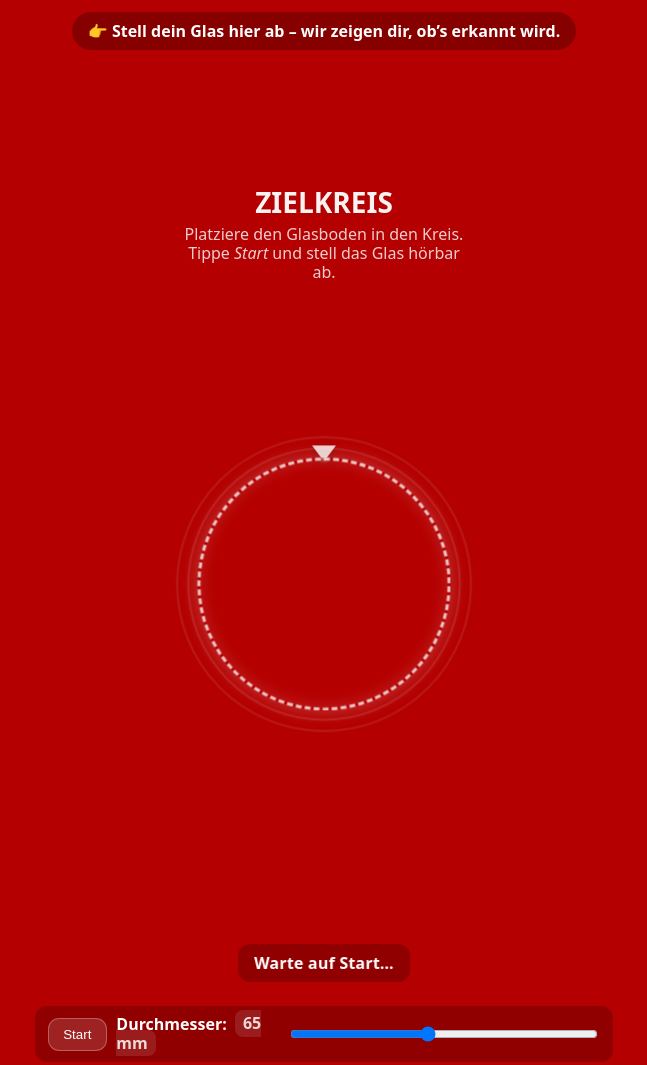
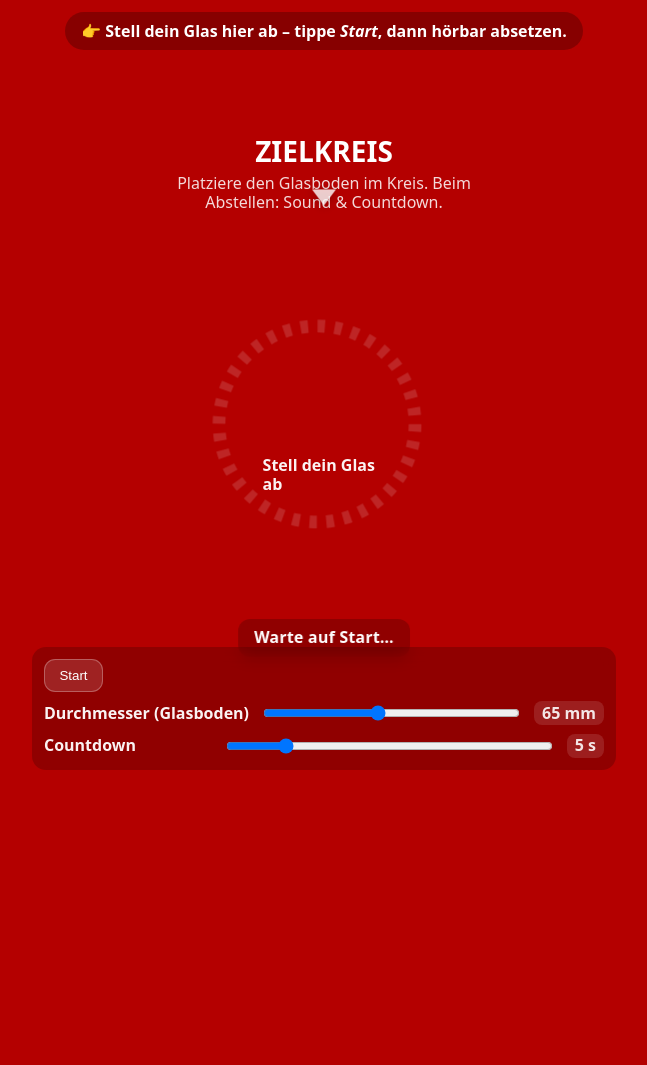
Before and after one commit to Phil-star1984/drinking_game, a plain HTML site: page index.html in a window 1280 px wide. Shown: the whole page, without its empty margins (316-963 px from the left). After the commit the page ends 800 px from the top, so only its background shows below. Drawn offline with Linux system fonts and the light colour scheme.

Commit message:
add: feature sound ad countdown on sound effect

```diff
--- a/index.html
+++ b/index.html
@@ -3,168 +3,218 @@
 <head>
 <meta charset="utf-8" />
 <meta name="viewport" content="width=device-width,initial-scale=1,viewport-fit=cover">
-<title>Glass Target – Web PoC</title>
+<title>Glass Target – PoC (besseres UI)</title>
 <style>
-  :root{
-    --bg: #b40000;    /* rot idle */
-    --ok: #0a7a0a;    /* grün erkannt */
-    --ring: #ffffffcc;
-    --text: #fff;
-    --target-mm: 65;  /* Standard: 65 mm */
-  }
-  html,body {height:100%;margin:0;background:var(--bg);color:var(--text);font:600 16px/1.2 system-ui,-apple-system,Segoe UI,Roboto,sans-serif}
-  .wrap {min-height:100%;display:flex;flex-direction:column}
-  header{display:flex;gap:.5rem;align-items:center;justify-content:center;padding:.75rem 1rem}
-  header .cta{padding:.6rem 1rem;border-radius:999px;background:#00000040;backdrop-filter:blur(6px)}
-  header small{opacity:.85;font-weight:500}
-  main{flex:1;display:grid;place-items:center;padding:24px}
-  .stage{position:relative;display:grid;place-items:center;max-width:560px;width:100%;aspect-ratio:9/16}
-  .hint{
-    position:absolute;top:10%;left:50%;transform:translateX(-50%);
-    text-align:center;max-width:86%;opacity:.95
-  }
+  :root{ --bg:#b40000; --ok:#0a7a0a; --ring:#ffffffcc; --text:#fff; }
+  html,body{height:100%;margin:0;background:var(--bg);color:var(--text);
+    font:600 16px/1.2 system-ui,-apple-system,Segoe UI,Roboto,sans-serif}
+  .wrap{min-height:100%;display:flex;flex-direction:column}
+  header{display:flex;justify-content:center;padding:.75rem 1rem}
+  .cta{padding:.6rem 1rem;border-radius:999px;background:#00000040;backdrop-filter:blur(6px)}
+  main{flex:1;display:grid;place-items:center;padding:16px}
+  .stage{position:relative;display:grid;place-items:center;width:100%;height:100%;max-width:720px;overflow:visible}
+  .hint{position:absolute;top:8%;left:50%;transform:translateX(-50%);text-align:center;max-width:86%}
   .hint .title{font-size:clamp(18px,4.5vw,28px)}
   .hint .sub{font-weight:500;opacity:.85;margin-top:.35rem}
-  .target{
-    position:absolute;inset:0;display:grid;place-items:center;pointer-events:none;
-  }
-  /* Zielkreis: wir rechnen Pixelgröße aus JS, animieren hier nur Stil */
-  .ring{
-    position:relative;border-radius:999px;border:3px dashed var(--ring);
-    box-shadow:0 0 20px #ffffff40, inset 0 0 18px #ffffff26;
-    animation:pulse 1.6s ease-in-out infinite;
-    backdrop-filter:blur(2px);
-  }
-  .ring::before, .ring::after{
-    content:"";position:absolute;border-radius:999px;inset:-10px;
-    border:2px solid #ffffff1f;animation:pulse 2.2s ease-in-out infinite;
-  }
-  .ring::after{inset:-22px;opacity:.7;animation-duration:2.8s}
-  @keyframes pulse{
-    0%,100%{transform:scale(1);opacity:1}
-    50%{transform:scale(1.04);opacity:.95}
-  }
-  .arrow{
-    position:absolute;top:calc(50% - 140px);left:50%;transform:translateX(-50%);
+  .target{position:absolute;inset:0;display:grid;place-items:center;pointer-events:none;overflow:visible}
+  .ringWrap{position:relative;display:grid;place-items:center;overflow:visible} /* kein clamp mehr */
+  .arrow{position:absolute;top:-120px;left:50%;transform:translateX(-50%);
     width:0;height:0;border-left:12px solid transparent;border-right:12px solid transparent;border-top:16px solid var(--ring);
-    filter:drop-shadow(0 2px 4px #00000050);animation:bounce 1.2s ease-in-out infinite;
-  }
+    filter:drop-shadow(0 2px 4px #00000050);animation:bounce 1.2s ease-in-out infinite;}
   @keyframes bounce{0%,100%{transform:translate(-50%,0)}50%{transform:translate(-50%,6px)}}
-
-  .status{
-    position:absolute;bottom:10%;left:50%;transform:translateX(-50%);
-    padding:.6rem 1rem;border-radius:12px;background:#00000033;backdrop-filter:blur(6px);
-    font-weight:700;letter-spacing:.2px
-  }
+  .status{position:absolute;bottom:18%;left:50%;transform:translateX(-50%);
+    padding:.6rem 1rem;border-radius:12px;background:#00000033;backdrop-filter:blur(6px);font-weight:700;letter-spacing:.2px}
+  /* Controls jetzt vertikal gestapelt */
   .controls{
     position:absolute;bottom:2%;left:50%;transform:translateX(-50%);
-    display:flex;gap:.6rem;align-items:center;background:#00000033;
-    padding:.55rem .8rem;border-radius:12px;backdrop-filter:blur(6px);font-weight:600
+    width:min(92vw,560px);
+    display:flex;flex-direction:column;gap:.55rem;
+    background:#00000033;padding:.75rem;border-radius:14px;backdrop-filter:blur(8px);font-weight:600
   }
-  .controls input[type="range"]{width:min(56vw,360px)}
-  .tag{opacity:.85;padding:.15rem .5rem;border-radius:.5rem;background:#ffffff22;margin-left:.25rem}
-  .go{padding:.5rem .9rem;border-radius:.7rem;background:#ffffff22;border:1px solid #ffffff45;color:#fff}
+  .controlRow{display:flex;align-items:center;gap:.75rem}
+  .controlRow label{min-width:max(120px,30%);opacity:.95}
+  .controlRow .value{margin-left:auto;opacity:.9;background:#ffffff22;padding:.15rem .5rem;border-radius:.5rem}
+  .controlRow input[type="range"]{flex:1}
+  .go{align-self:flex-start;padding:.5rem .9rem;border-radius:.7rem;background:#ffffff22;border:1px solid #ffffff45;color:#fff}
   .ok{background:#ffffff33}
-  /* erkannt-Zustand */
-  .detected body, .detected {background:var(--ok)}
+  .detected body, .detected{background:var(--ok)}
   .flash{animation:flash .4s ease-out}
   @keyframes flash{0%{filter:brightness(1.6)}100%{filter:brightness(1)}}
+  /* Countdown + Ring */
+  .countText{position:absolute;inset:0;display:grid;place-items:center;font-size:clamp(22px,8vw,44px);font-weight:800;text-shadow:0 2px 6px #0007}
+  .label{position:absolute;top:60%;left:50%;transform:translateX(-50%);font-size:clamp(12px,3.6vw,16px);opacity:.95}
+  .pulse{animation:pulse 1.6s ease-in-out infinite}
+  @keyframes pulse{0%,100%{transform:scale(1);opacity:1}50%{transform:scale(1.04);opacity:.96}}
 </style>
 </head>
 <body>
 <div class="wrap">
-  <header>
-    <div class="cta">👉 <strong>Stell dein Glas hier ab</strong> – wir zeigen dir, ob’s erkannt wird.</div>
-  </header>
+  <header><div class="cta">👉 <strong>Stell dein Glas hier ab</strong> – tippe <em>Start</em>, dann hörbar absetzen.</div></header>
 
   <main>
     <div class="stage" id="stage">
       <div class="hint">
         <div class="title">ZIELKREIS</div>
-        <div class="sub">Platziere den Glasboden in den Kreis. Tippe <em>Start</em> und stell das Glas hörbar ab.</div>
+        <div class="sub">Platziere den Glasboden im Kreis. Beim Abstellen: Sound & Countdown.</div>
       </div>
 
       <div class="target">
-        <div class="arrow" aria-hidden="true"></div>
-        <div class="ring" id="ring" aria-label="Zielkreis"></div>
+        <div class="ringWrap" id="ringWrap" aria-label="Zielkreis">
+          <div class="arrow" aria-hidden="true"></div>
+          <svg id="ringSvg" width="260" height="260" viewBox="0 0 260 260" class="pulse" aria-hidden="true">
+            <circle id="track" cx="130" cy="130" r="110" fill="none" stroke="#ffffff26" stroke-width="14" stroke-dasharray="8 10"/>
+            <circle id="progress" cx="130" cy="130" r="110" fill="none" stroke="white" stroke-opacity=".9" stroke-width="10"
+              stroke-linecap="round" transform="rotate(-90 130 130)" stroke-dasharray="690" stroke-dashoffset="690"/>
+          </svg>
+          <div class="countText"><span id="countNum"> </span></div>
+          <div class="label" id="label">Stell dein Glas ab</div>
+        </div>
       </div>
 
       <div class="status" id="status">Warte auf Start…</div>
 
       <div class="controls">
         <button id="btn" class="go">Start</button>
-        <label for="size">Durchmesser:
-          <span class="tag"><span id="mmOut">65</span> mm</span>
-        </label>
-        <input id="size" type="range" min="45" max="90" value="65" step="1" />
+
+        <div class="controlRow">
+          <label for="size">Durchmesser (Glasboden)</label>
+          <input id="size" type="range" min="45" max="90" value="65" step="1" />
+          <span class="value"><span id="mmOut">65</span> mm</span>
+        </div>
+
+        <div class="controlRow">
+          <label for="secs">Countdown</label>
+          <input id="secs" type="range" min="3" max="15" value="5" step="1" />
+          <span class="value"><span id="sOut">5</span> s</span>
+        </div>
       </div>
     </div>
   </main>
 </div>
 
 <script>
-  // Utility: mm → CSS-Pixel (Annäherung).
-  // Hinweis: "echte" mm sind im mobilen Browser nicht exakt. Deshalb geben wir
-  // einen praktischen Regler + sinnvollen Default. Wir begrenzen den Kreis auf die Stage-Breite.
-  const ring = document.getElementById('ring');
-  const stage = document.getElementById('stage');
+  const ringWrap = document.getElementById('ringWrap');
+  const ringSvg  = document.getElementById('ringSvg');
+  const progress = document.getElementById('progress');
+  const track    = document.getElementById('track');
+  const countNum = document.getElementById('countNum');
+  const label    = document.getElementById('label');
+  const stage    = document.getElementById('stage');
   const statusEl = document.getElementById('status');
-  const sizeInput = document.getElementById('size');
-  const mmOut = document.getElementById('mmOut');
-  const btn = document.getElementById('btn');
+  const sizeInput= document.getElementById('size');
+  const secsInput= document.getElementById('secs');
+  const mmOut    = document.getElementById('mmOut');
+  const sOut     = document.getElementById('sOut');
+  const btn      = document.getElementById('btn');
 
   const state = {
-    listening: false,
-    isGreen: false,
-    cooldownUntil: 0,
-    ctx: null,
-    analyser: null,
-    data: null,
+    listening:false,
+    isGreen:false,
+    cooldownUntil:0,
+    ctx:null, analyser:null, data:null,
+    countdownActive:false, startTime:0, durationMs:5000, raf:0,
   };
 
-  function mmToPx(mm){
-    // sehr grobe Faustformel: ~3.78 px pro mm (96dpi)
-    // Auf Phones variiert das. Nutzer kann nachregeln.
-    return mm * 3.78;
-  }
+  // mm -> px; Nutzer kann feinjustieren
+  function mmToPx(mm){ return mm * 3.78; }
 
   function layoutRing(){
-    const mm = parseInt(sizeInput.value, 10);
-    const px = Math.min(mmToPx(mm), stage.clientWidth * 0.9);
-    ring.style.width = px + 'px';
-    ring.style.height = px + 'px';
+    // Kreisgröße: min(Breite,Höhe) nutzen, aber vom Nutzer-Durchmesser übersteuern
+    const mm = parseInt(sizeInput.value,10);
     mmOut.textContent = mm;
+
+    // Ziel: reale mm-Größe, aber nicht kleiner als 45mm, nicht größer als Bildschirmkante
+    const desiredPx = mmToPx(mm);
+
+    // maximal mögliche Fläche: 80% der kleineren Kante der Stage (mehr „Luft“ drumherum)
+    const maxPx = Math.min(stage.clientWidth, stage.clientHeight) * 0.8;
+
+    // finaler Kreis
+    const px = Math.min(desiredPx, maxPx);
+
+    ringWrap.style.width = px + 'px';
+    ringWrap.style.height = px + 'px';
+
+    // SVG anpassen
+    ringSvg.setAttribute('width', px);
+    ringSvg.setAttribute('height', px);
+
+    const r = Math.max(10, (px/2) - Math.max(12, px*0.08));
+    const c = 2 * Math.PI * r;
+
+    [track, progress].forEach(el=>{
+      el.setAttribute('cx', px/2);
+      el.setAttribute('cy', px/2);
+      el.setAttribute('r', r);
+    });
+    // dynamische Strichbreiten skaliert zur Größe
+    track.setAttribute('stroke-width', Math.max(8, px*0.055));
+    progress.setAttribute('stroke-width', Math.max(6, px*0.04));
+
+    progress.setAttribute('stroke-dasharray', c.toFixed(1));
+    progress.setAttribute('stroke-dashoffset', c.toFixed(1));
   }
   window.addEventListener('resize', layoutRing, {passive:true});
   sizeInput.addEventListener('input', layoutRing, {passive:true});
   layoutRing();
 
-  // Audio-Setup (wie im ersten PoC, leicht verbessert)
+  secsInput.addEventListener('input', ()=>{
+    sOut.textContent = secsInput.value;
+    state.durationMs = parseInt(secsInput.value,10)*1000;
+  });
+
   async function startListening(){
     if (state.listening) return;
     statusEl.textContent = 'Starte Mikrofon…';
     try{
-      const stream = await navigator.mediaDevices.getUserMedia({ audio: true });
+      const stream = await navigator.mediaDevices.getUserMedia({ audio:true });
       const ctx = new (window.AudioContext || window.webkitAudioContext)();
       const src = ctx.createMediaStreamSource(stream);
       const analyser = ctx.createAnalyser();
       analyser.fftSize = 2048;
       src.connect(analyser);
-
-      state.ctx = ctx;
-      state.analyser = analyser;
+      state.ctx = ctx; state.analyser = analyser;
       state.data = new Uint8Array(analyser.fftSize);
       state.listening = true;
       statusEl.textContent = 'Bereit: Stell dein Glas ab!';
-      btn.textContent = 'Läuft';
-      btn.classList.add('ok');
+      btn.textContent = 'Läuft'; btn.classList.add('ok');
       tick();
     }catch(e){
-      statusEl.textContent = 'Mikrofon nicht verfügbar. Erlaube Zugriff & tippe Start nochmal.';
-      btn.textContent = 'Start';
-      btn.classList.remove('ok');
+      statusEl.textContent = 'Mikrofon nicht verfügbar. Erlaube Zugriff & tippe Start.';
+      btn.textContent = 'Start'; btn.classList.remove('ok');
       state.listening = false;
     }
+  }
+
+  function playPing(){
+    if (!state.ctx) return;
+    const o = state.ctx.createOscillator();
+    const g = state.ctx.createGain();
+    o.type = 'sine';
+    o.frequency.setValueAtTime(880, state.ctx.currentTime);
+    o.frequency.exponentialRampToValueAtTime(1320, state.ctx.currentTime + 0.12);
+    g.gain.setValueAtTime(0.001, state.ctx.currentTime);
+    g.gain.exponentialRampToValueAtTime(0.25, state.ctx.currentTime + 0.02);
+    g.gain.exponentialRampToValueAtTime(0.001, state.ctx.currentTime + 0.22);
+    o.connect(g).connect(state.ctx.destination);
+    o.start(); o.stop(state.ctx.currentTime + 0.24);
+  }
+
+  function successChime(){
+    if (!state.ctx) return;
+    const times = [0, 0.08, 0.16];
+    const freqs = [660, 880, 1320];
+    times.forEach((dt,i)=>{
+      const o = state.ctx.createOscillator();
+      const g = state.ctx.createGain();
+      o.type='sine'; o.frequency.value = freqs[i];
+      g.gain.setValueAtTime(0.0001, state.ctx.currentTime + dt);
+      g.gain.exponentialRampToValueAtTime(0.22, state.ctx.currentTime + dt + 0.02);
+      g.gain.exponentialRampToValueAtTime(0.0001, state.ctx.currentTime + dt + 0.18);
+      o.connect(g).connect(state.ctx.destination);
+      o.start(state.ctx.currentTime + dt);
+      o.stop(state.ctx.currentTime + dt + 0.2);
+    });
   }
 
   function setDetected(on){
@@ -174,38 +224,76 @@
     document.body.classList.add('flash');
     setTimeout(()=>document.body.classList.remove('flash'), 420);
     statusEl.textContent = on ? '✅ Glas erkannt!' : 'Bereit: Stell dein Glas ab!';
+    label.textContent = on ? 'Countdown läuft…' : 'Stell dein Glas ab';
+
+    if (on){
+      playPing();
+      startCountdown();
+    } else {
+      stopCountdown(true);
+    }
+  }
+
+  function startCountdown(){
+    if (state.countdownActive) return;
+    state.countdownActive = true;
+    state.startTime = performance.now();
+    animateCountdown();
+  }
+  function stopCountdown(resetRing){
+    state.countdownActive = false;
+    cancelAnimationFrame(state.raf);
+    if (resetRing){
+      const len = parseFloat(progress.getAttribute('stroke-dasharray'))||690;
+      progress.setAttribute('stroke-dashoffset', len);
+      countNum.textContent = '';
+      ringSvg.classList.add('pulse');
+    }
+  }
+
+  function animateCountdown(){
+    const now = performance.now();
+    const t = Math.min(1, (now - state.startTime)/state.durationMs);
+    const len = parseFloat(progress.getAttribute('stroke-dasharray'))||690;
+    progress.setAttribute('stroke-dashoffset', (len * (1 - t)).toFixed(1));
+    ringSvg.classList.remove('pulse');
+
+    const remaining = Math.max(0, Math.ceil((state.durationMs - (now - state.startTime))/1000));
+    countNum.textContent = remaining > 0 ? remaining : '0';
+
+    if (t < 1 && state.countdownActive){
+      state.raf = requestAnimationFrame(animateCountdown);
+    } else if (t >= 1){
+      successChime();
+      label.textContent = 'Fertig!';
+      setTimeout(()=>{ setDetected(false); }, 800);
+    }
   }
 
   function tick(){
     if (!state.listening) return;
     state.analyser.getByteTimeDomainData(state.data);
-
-    // einfache Peak-Erkennung
     let peak = 0;
-    for (let i = 0; i < state.data.length; i++){
-      const v = Math.abs(state.data[i] - 128);
+    for (let i=0;i<state.data.length;i++){
+      const v = Math.abs(state.data[i]-128);
       if (v > peak) peak = v;
     }
-
     const now = performance.now();
-    const THRESHOLD = 110;     // ggf. anpassen
+    const THRESHOLD = 110;    // ggf. anpassen
     const COOLDOWN_MS = 1100;
 
     if (peak > THRESHOLD && now > state.cooldownUntil){
-      // toggle Zustand
       setDetected(!state.isGreen);
       state.cooldownUntil = now + COOLDOWN_MS;
-      // kleines visuelles Feedback am Ring
-      ring.animate(
+      ringWrap.animate(
         [{filter:'brightness(1.6) saturate(1.2)'},{filter:'brightness(1) saturate(1)'}],
-        {duration:380, easing:'ease-out'}
+        {duration:380,easing:'ease-out'}
       );
     }
     requestAnimationFrame(tick);
   }
 
-  // iOS braucht User-Geste
-  btn.addEventListener('click', startListening, { once: false });
+  btn.addEventListener('click', startListening);
 </script>
 </body>
 </html>
```
